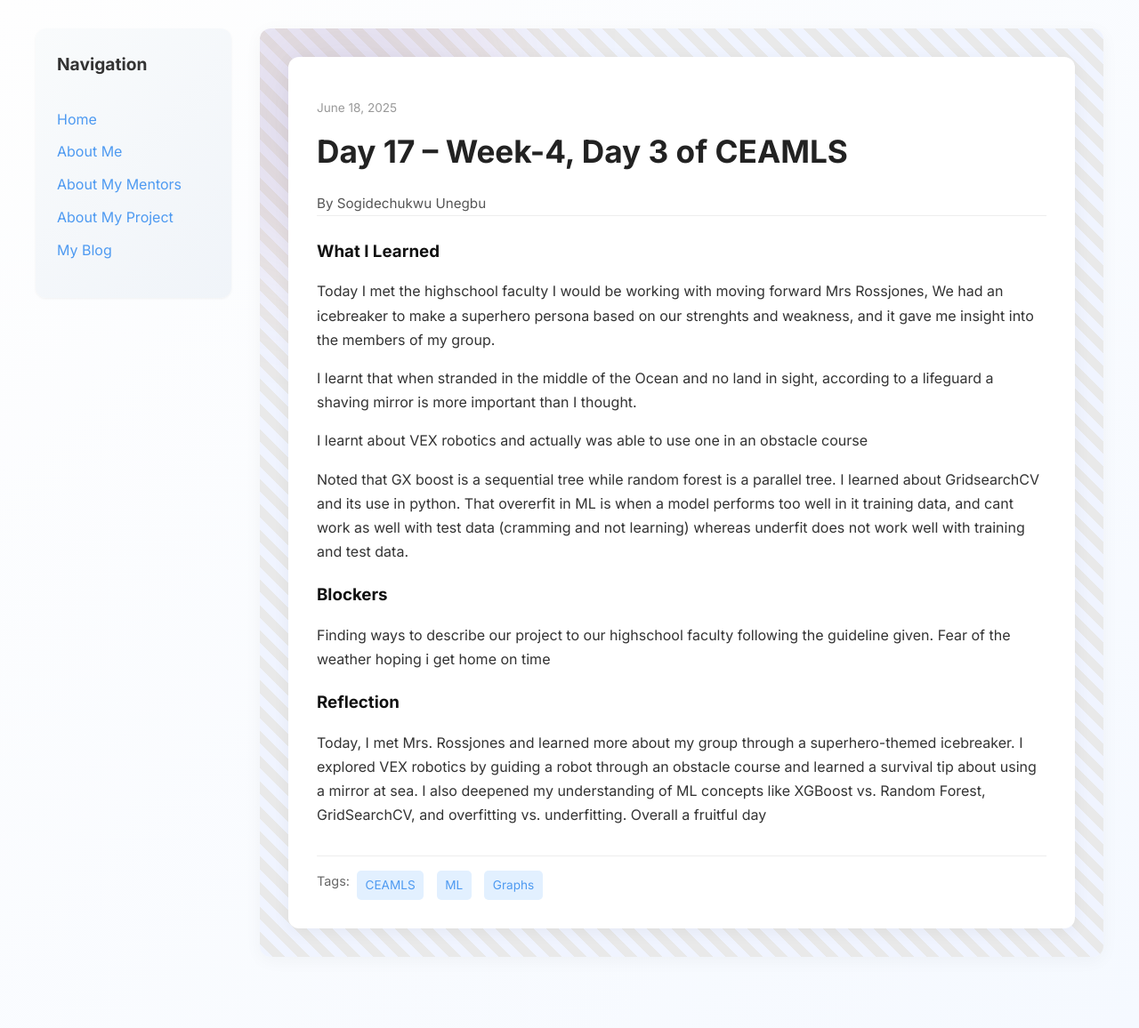
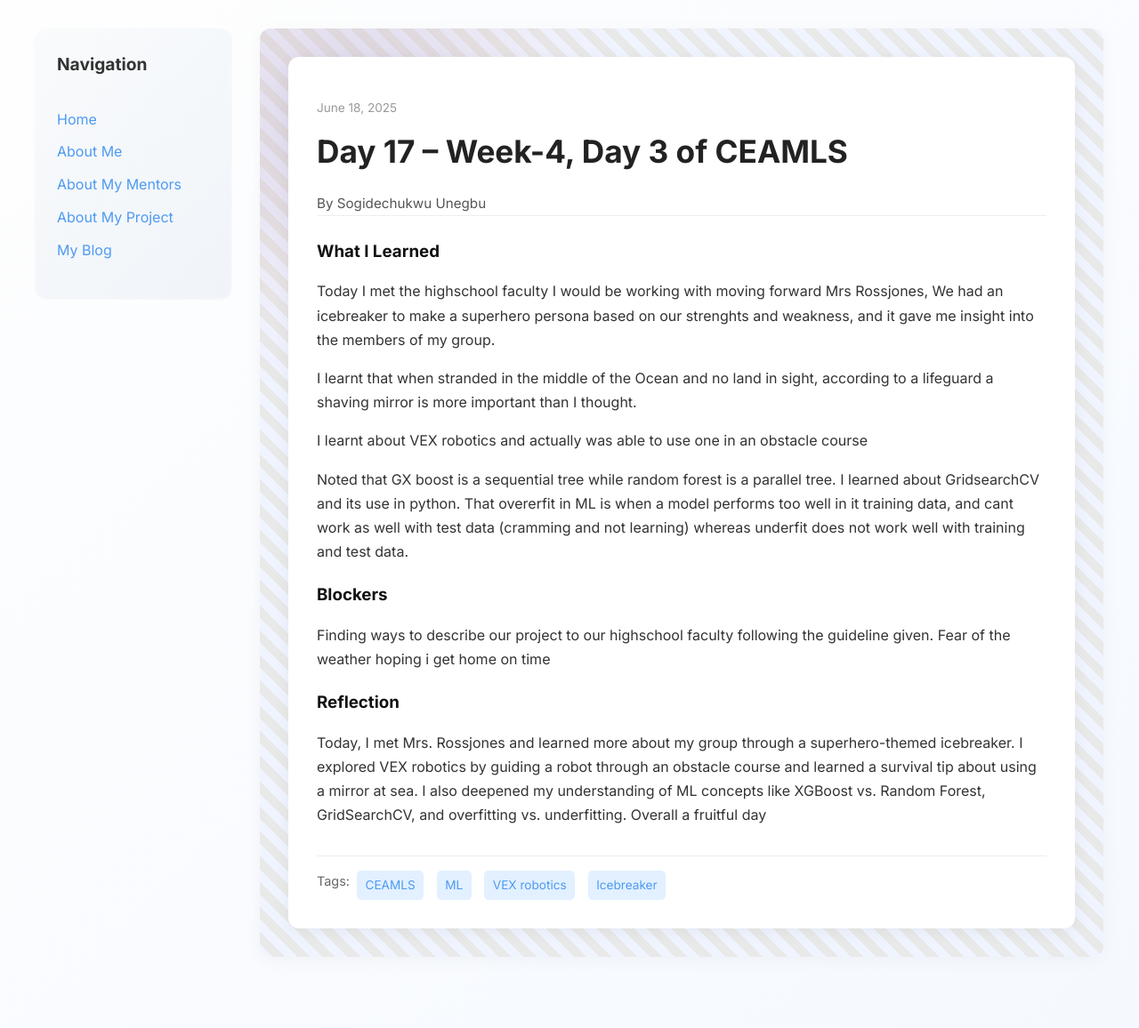
Before and after one commit to UnegbuSogidechukwu/UnegbuSogidechukwu.github.io, a Jekyll site: the page built from _posts/2025-06-18-day-17.md, in a window 1280 px wide. Shown: the whole page at 89% size. Built offline with Jekyll 4.4.1, drawn with Linux system fonts in a browser that asks for light colours.

Commit message:
Update 2025-06-18-day-17.md

```diff
--- a/_posts/2025-06-18-day-17.md
+++ b/_posts/2025-06-18-day-17.md
@@ -4,7 +4,7 @@ title: "Day 17 – Week-4, Day 3 of CEAMLS "
 date: 2025-06-18
 author: Sogidechukwu Unegbu
 permalink: /day17.html
-tags: ["CEAMLS", "ML", "Graphs"]
+tags: ["CEAMLS", "ML", "VEX robotics", "Icebreaker"]
 
 what_i_learned: |
   Today I met the highschool faculty I would be working with moving forward Mrs Rossjones, We had an icebreaker to make a superhero persona based on our strenghts and weakness, and it gave me insight into the members of my group.
```
